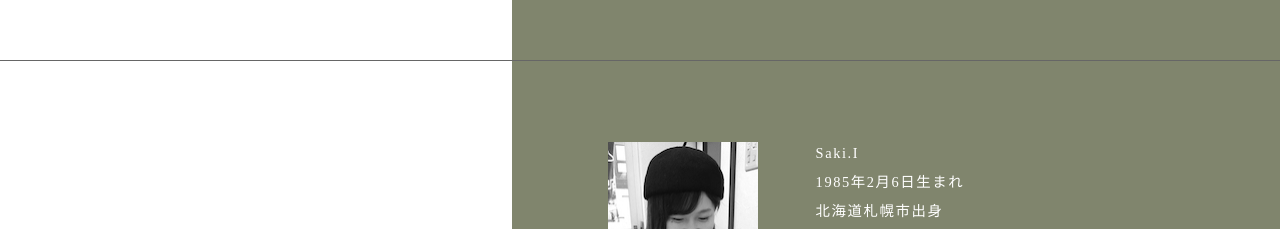
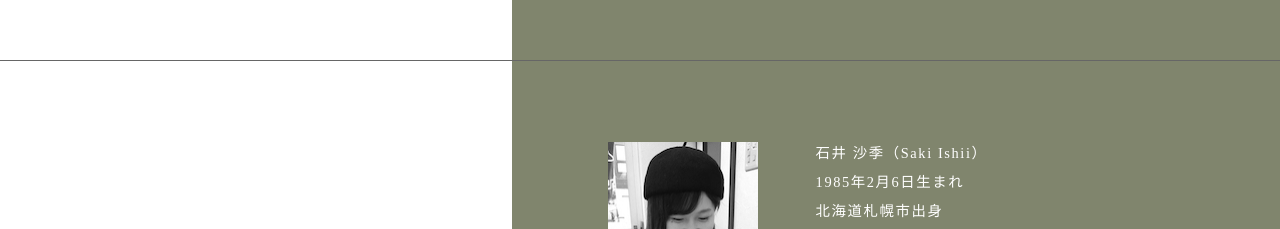
Before and after one commit to furacoco/portfolio, a plain HTML site: page index.html in a window 1280 px wide. Shown: the part 1540-1769 px from the top of the page. Drawn offline with nearby package versions, Linux system fonts and the light colour scheme; a web font is replaced by a local one.

Commit message:
Add files via upload

```diff
--- a/index.html
+++ b/index.html
@@ -99,7 +99,7 @@
               </div>
               <div class="profile_text">
                 <ul>
-                  <li>Saki.I</li>
+                  <li>石井 沙季（Saki Ishii）</li>
                   <li>1985年2月6日生まれ</li>
                   <li>北海道札幌市出身</li>
                   <li>趣味は読書・料理・写真</li>
```
